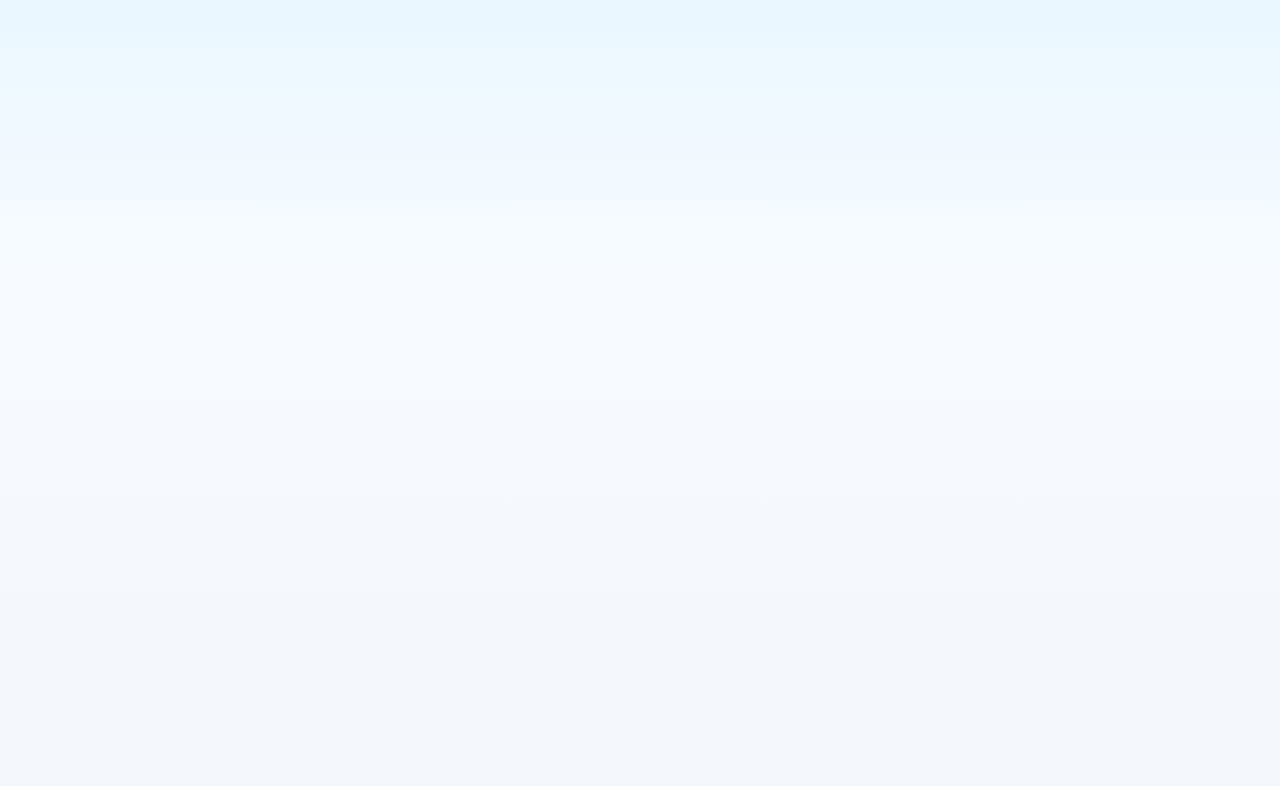
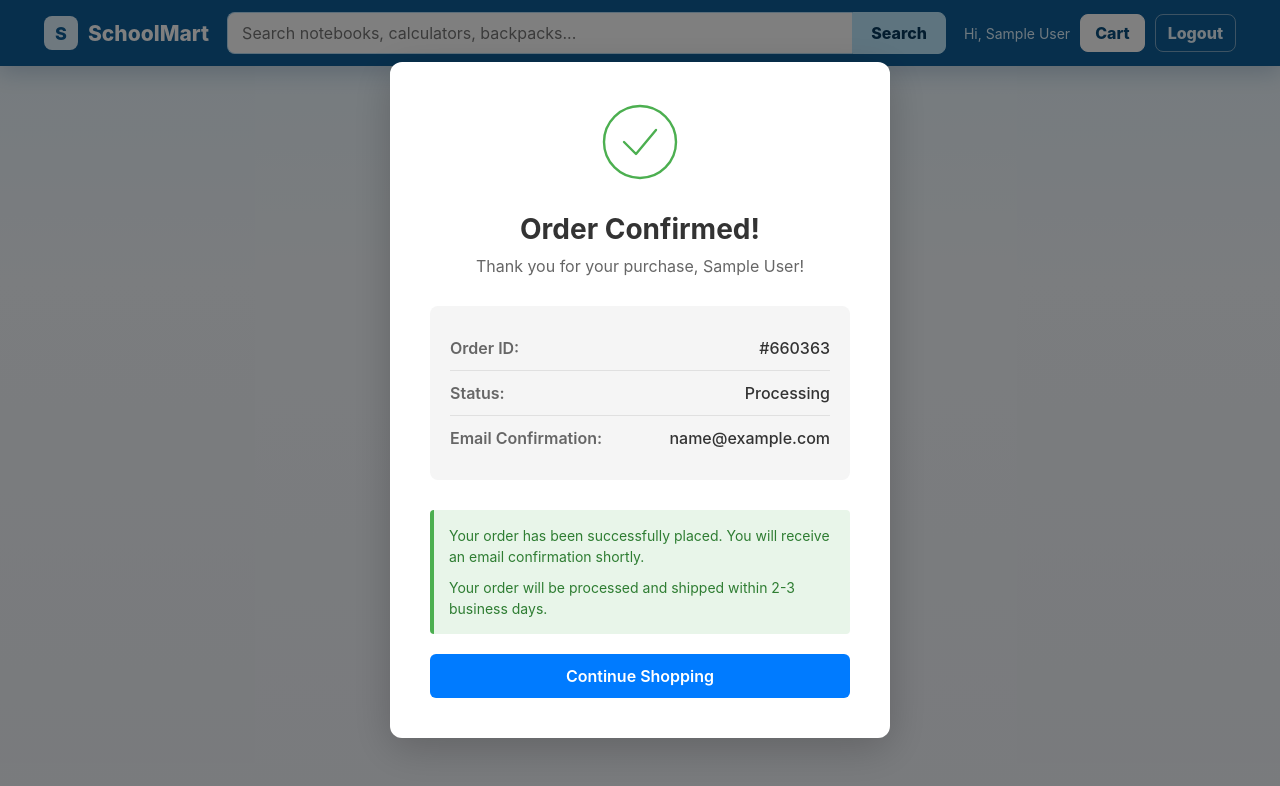
Before and after one commit to JoshuaDrysdale/3140-Group-Project, a React (Vite) app in the folder client/: page /order-confirmation in a window 1280 px wide. Before the commit this address had no page. Shown: the top 786 px of the page. Built offline with nearby package versions, Linux system fonts and the light colour scheme; sample sign-in values are in the browser's storage.

Commit message:
Added Order Confirmation

```diff
--- a/client/src/App.jsx
+++ b/client/src/App.jsx
@@ -1,5 +1,5 @@
-import { useRef, useState } from 'react';
-import { BrowserRouter, Routes, Route, Navigate } from 'react-router-dom';
+import { useRef, useState, useEffect } from 'react';
+import { BrowserRouter, Routes, Route, Navigate, useNavigate, useLocation } from 'react-router-dom';
 
 import Login from './components/Login';
 import Store from './components/Store';
@@ -7,11 +7,15 @@ import Navbar from './components/Navbar';
 import Cart from './components/Cart';
 import Checkout from './components/Checkout';
 import SubCategory from './components/SubCategory';
+import OrderConfirmation from './components/OrderConfirmation';
 
 import './App.css';
 
 function App() {
-  const [user, setUser] = useState(null);
+  const [user, setUser] = useState(() => {
+    const stored = localStorage.getItem('user');
+    return stored ? JSON.parse(stored) : null;
+  });
   const [cart, setCart] = useState([]);
   const [cartOpen, setCartOpen] = useState(false);
   const [checkoutOpen, setCheckoutOpen] = useState(false);
@@ -19,6 +23,15 @@ function App() {
   const [toastMessage, setToastMessage] = useState('');
   const [toastOpen, setToastOpen] = useState(false);
   const toastTimeoutRef = useRef(null);
+
+  // Persist user to localStorage whenever it changes
+  useEffect(() => {
+    if (user) {
+      localStorage.setItem('user', JSON.stringify(user));
+    } else {
+      localStorage.removeItem('user');
+    }
+  }, [user]);
 
   const showToast = (message) => {
     setToastMessage(message);
@@ -59,7 +72,45 @@ function App() {
 
   return (
     <BrowserRouter>
-      <div className="App">
+      <AppRoutes
+        user={user}
+        setUser={setUser}
+        cart={cart}
+        setCart={setCart}
+        addToCart={addToCart}
+        removeFromCart={removeFromCart}
+        searchQuery={searchQuery}
+        setSearchQuery={setSearchQuery}
+        cartOpen={cartOpen}
+        setCartOpen={setCartOpen}
+        checkoutOpen={checkoutOpen}
+        setCheckoutOpen={setCheckoutOpen}
+        toastMessage={toastMessage}
+        toastOpen={toastOpen}
+        showToast={showToast}
+      />
+    </BrowserRouter>
+  );
+}
+
+function AppRoutes({ user, setUser, cart, setCart, addToCart, removeFromCart, searchQuery, setSearchQuery, cartOpen, setCartOpen, checkoutOpen, setCheckoutOpen, toastMessage, toastOpen, showToast }) {
+  const navigate = useNavigate();
+  const location = useLocation();
+  const totalItems = cart.reduce((sum, i) => sum + i.qty, 0);
+
+  useEffect(() => {
+    const params = new URLSearchParams(location.search);
+    if (params.get('checkout') === 'success') {
+      setCart([]);
+      setCheckoutOpen(false);
+      setCartOpen(false);
+      window.history.replaceState({}, document.title, '/store');
+      navigate('/order-confirmation');
+    }
+  }, [location.search, navigate, setCart, setCheckoutOpen, setCartOpen]);
+
+  return (
+    <div className="App">
         {/* Render Navbar and Cart only if user is logged in */}
         {toastOpen && (
           <div className="toast-notification">{toastMessage}</div>
@@ -122,10 +173,14 @@ function App() {
             path="/sub-categories/:id"
             element={user ? <SubCategory onAddToCart={addToCart} /> : <Navigate to="/" />}
           />
+
+          <Route
+            path="/order-confirmation"
+            element={user ? <OrderConfirmation user={user} /> : <Navigate to="/" />}
+          />
         </Routes>
       </div>
-    </BrowserRouter>
-  );
+    );
 }
 
 export default App;
--- /dev/null
+++ b/client/src/components/OrderConfirmation.css
@@ -0,0 +1,158 @@
+.order-confirmation-overlay {
+  position: fixed;
+  top: 0;
+  left: 0;
+  right: 0;
+  bottom: 0;
+  background-color: rgba(0, 0, 0, 0.5);
+  display: flex;
+  justify-content: center;
+  align-items: center;
+  z-index: 1000;
+  padding: 20px;
+}
+
+.order-confirmation-container {
+  background: white;
+  border-radius: 12px;
+  padding: 40px;
+  max-width: 500px;
+  width: 100%;
+  box-shadow: 0 10px 40px rgba(0, 0, 0, 0.2);
+  text-align: center;
+  animation: slideUp 0.4s ease-out;
+}
+
+@keyframes slideUp {
+  from {
+    opacity: 0;
+    transform: translateY(30px);
+  }
+  to {
+    opacity: 1;
+    transform: translateY(0);
+  }
+}
+
+.success-checkmark {
+  margin-bottom: 30px;
+}
+
+.checkmark-circle {
+  width: 80px;
+  height: 80px;
+  margin: 0 auto;
+  display: block;
+  animation: scaleIn 0.5s ease-out;
+}
+
+@keyframes scaleIn {
+  from {
+    transform: scale(0);
+  }
+  to {
+    transform: scale(1);
+  }
+}
+
+.order-confirmation-container h1 {
+  color: #333;
+  margin: 0 0 10px 0;
+  font-size: 28px;
+}
+
+.confirmation-subtitle {
+  color: #666;
+  margin: 0 0 30px 0;
+  font-size: 16px;
+}
+
+.confirmation-details {
+  background-color: #f5f5f5;
+  border-radius: 8px;
+  padding: 20px;
+  margin: 30px 0;
+  text-align: left;
+}
+
+.detail-item {
+  display: flex;
+  justify-content: space-between;
+  align-items: center;
+  padding: 12px 0;
+  border-bottom: 1px solid #e0e0e0;
+}
+
+.detail-item:last-child {
+  border-bottom: none;
+}
+
+.detail-label {
+  color: #666;
+  font-weight: 600;
+}
+
+.detail-value {
+  color: #333;
+  font-weight: 500;
+}
+
+.confirmation-message {
+  background-color: #e8f5e9;
+  border-left: 4px solid #4CAF50;
+  border-radius: 4px;
+  padding: 15px;
+  margin: 20px 0;
+  text-align: left;
+}
+
+.confirmation-message p {
+  margin: 10px 0;
+  color: #2e7d32;
+  font-size: 14px;
+  line-height: 1.5;
+}
+
+.confirmation-message p:first-child {
+  margin-top: 0;
+}
+
+.confirmation-message p:last-child {
+  margin-bottom: 0;
+}
+
+.continue-shopping-btn {
+  background-color: #007bff;
+  color: white;
+  border: none;
+  padding: 12px 30px;
+  border-radius: 6px;
+  font-size: 16px;
+  font-weight: 600;
+  cursor: pointer;
+  transition: background-color 0.3s ease;
+  width: 100%;
+}
+
+.continue-shopping-btn:hover {
+  background-color: #0056b3;
+}
+
+.continue-shopping-btn:active {
+  transform: scale(0.98);
+}
+
+@media (max-width: 600px) {
+  .order-confirmation-container {
+    padding: 30px 20px;
+  }
+
+  .order-confirmation-container h1 {
+    font-size: 24px;
+  }
+
+  .checkmark-circle {
+    width: 70px;
+    height: 70px;
+  }
+}
--- /dev/null
+++ b/client/src/components/OrderConfirmation.jsx
@@ -0,0 +1,67 @@
+import { useNavigate } from 'react-router-dom';
+import './OrderConfirmation.css';
+
+export default function OrderConfirmation({ user, onClose }) {
+  const navigate = useNavigate();
+  const orderId = Math.floor(Math.random() * 1000000);
+
+  const handleContinueShopping = () => {
+    navigate('/store');
+  };
+
+  return (
+    <div className="order-confirmation-overlay">
+      <div className="order-confirmation-container">
+        <div className="success-checkmark">
+          <svg
+            viewBox="0 0 100 100"
+            className="checkmark-circle"
+          >
+            <circle cx="50" cy="50" r="45" fill="none" stroke="#4CAF50" strokeWidth="3" />
+            <path
+              d="M 30 50 L 45 65 L 70 35"
+              fill="none"
+              stroke="#4CAF50"
+              strokeWidth="3"
+              strokeLinecap="round"
+              strokeLinejoin="round"
+            />
+          </svg>
+        </div>
+
+        <h1>Order Confirmed!</h1>
+        <p className="confirmation-subtitle">
+          Thank you for your purchase, {user?.name}!
+        </p>
+
+        <div className="confirmation-details">
+          <div className="detail-item">
+            <span className="detail-label">Order ID:</span>
+            <span className="detail-value">#{orderId}</span>
+          </div>
+          <div className="detail-item">
+            <span className="detail-label">Status:</span>
+            <span className="detail-value">Processing</span>
+          </div>
+          <div className="detail-item">
+            <span className="detail-label">Email Confirmation:</span>
+            <span className="detail-value">{user?.email}</span>
+          </div>
+        </div>
+
+        <div className="confirmation-message">
+          <p>
+            Your order has been successfully placed. You will receive an email confirmation shortly.
+          </p>
+          <p>
+            Your order will be processed and shipped within 2-3 business days.
+          </p>
+        </div>
+
+        <button className="continue-shopping-btn" onClick={handleContinueShopping}>
+          Continue Shopping
+        </button>
+      </div>
+    </div>
+  );
+}
```
